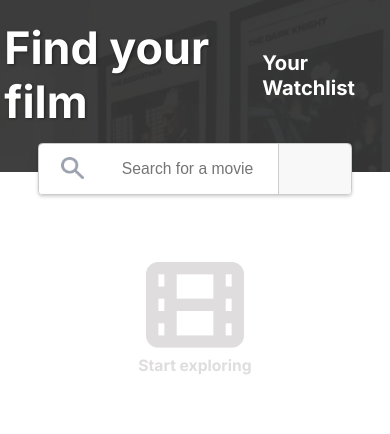
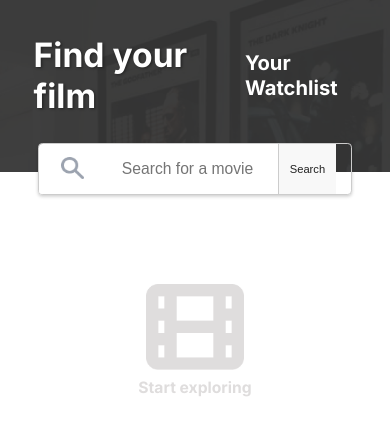
Before and after one commit to Toprak1yu/movie_watchlist, a plain HTML site: page docs/index.html in a window 390 px wide. Drawn offline with Linux system fonts and the light colour scheme.

Commit message:
version 1.7

```diff
--- a/docs/index.css
+++ b/docs/index.css
@@ -200,11 +200,11 @@ a:hover {
         background-position: 0 40%;
     }
     h1 {
-        font-size: 4rem;
-        margin-left: 6px;
+        font-size: 3rem;
+        margin-left: 1em;
     }
     a {
-        margin-right: 6px;
+        margin-right: 0.5em;
     }
     .searchbar {
         width: 80%;
@@ -212,18 +212,25 @@ a:hover {
     }
     .searchbar input {
         max-width: 200px;
+        border: transparent;
     }
     .searchbar button {
-        text-align: start;
+        padding: 0.5em 1em;
+        width: auto;
+        min-width: 70px;
+        color: #222;
+        background: #f8f8f8;
+        font-size: 1rem;
+        text-align: center;
     }
     .first-text {
-        margin-top: 8em;
+        margin-top: 10em;
     }
     .first-text p {
         font-size: 1.4rem;
     }
     .not-found {
-        margin-top: 8em;
+        margin-top: 6em;
     }
     #film-container {
         grid-template-columns: 1fr;
```
